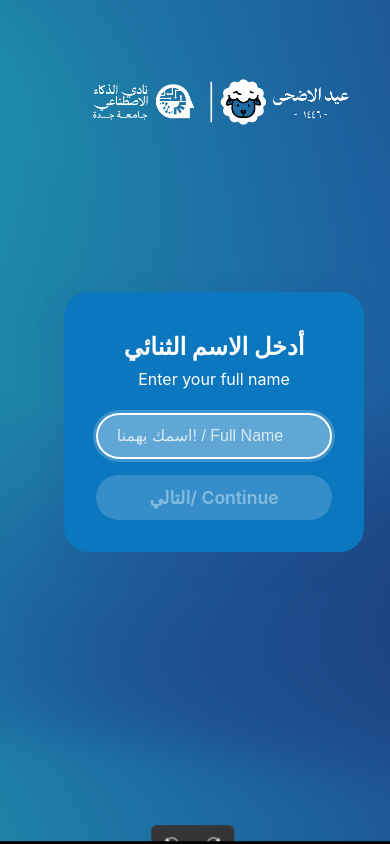
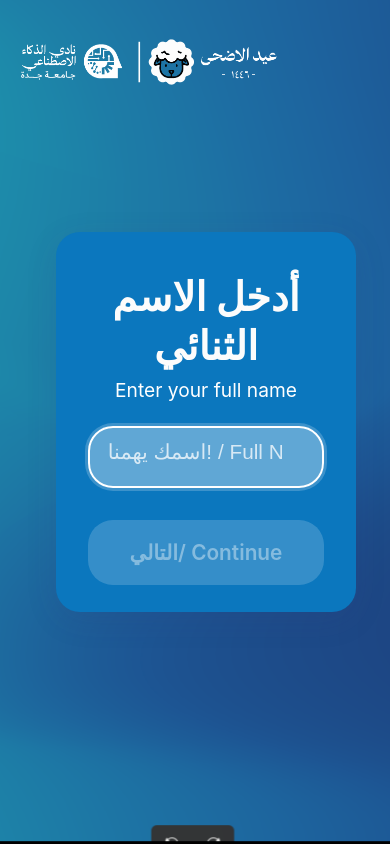
Before and after one commit to Aiwadod/Eid_Ai, a Next.js app: page / in a window 390 px wide. Built offline with nearby package versions, Linux system fonts and the light colour scheme.

Commit message:
new changes

```diff
--- a/src/components/HeaderLogo.module.css
+++ b/src/components/HeaderLogo.module.css
@@ -2,51 +2,60 @@
   width: 100%;
   display: flex;
   justify-content: center;
-  margin-top: -40rem;
-  margin-left: -40rem;
+  margin-top: -49rem;
+  margin-left: -30rem;
+  /* border: solid 1px #9b1919; */
 }
 
 .logo {
   width: 35rem;
   height: auto;
 }
-
 @media (max-width: 900px) {
     .headerLogo {
   width: 100%;
   display: flex;
   justify-content: center;
-    margin-top: -40rem;
+  margin-top: -52rem;
   margin-left: -20rem;
+  /* border: solid 1px #9b1919; */
 }
+
 .logo {
   width: 25rem;
   height: auto;
 }
+
 }
 @media (max-width: 600px) {
   .headerLogo {
   width: 100%;
   display: flex;
   justify-content: center;
-    margin-top: -40rem;
-    margin-left: -0rem;
+  margin-top: -45rem;
+  margin-left: -5rem;
+  /* border: solid 1px #9b1919; */
 }
+
 .logo {
   width: 20rem;
   height: auto;
 }
+
 }
 @media (max-width: 400px) {
         .headerLogo {
   width: 100%;
   display: flex;
   justify-content: center;
-    margin-top: -40rem;
-    margin-right: -0rem;
+  margin-top: -45rem;
+ margin-right: -5rem;
+  /* border: solid 1px #9b1919; */
 }
+
 .logo {
   width: 16rem;
   height: auto;
 }
+
 }
--- a/src/components/NameInput.module.css
+++ b/src/components/NameInput.module.css
@@ -5,15 +5,17 @@
   justify-content: center;
   background:url("../../public/bg/bg.png") no-repeat center center fixed;
   background-size: cover;
+
 }
 
 .card {
-  margin-left: -70rem;
+  margin-left: -80rem;
   background: #FFFFFF24;
+  height:40vh;
   border-radius: 24px;
   box-shadow: 0 8px 32px rgba(60, 60, 120, 0.12);
-  padding: 40px 32px 32px 32px;
-  max-width: 450px;
+  padding: 50px 32px 32px 32px;
+  max-width: 650px;
   width: 100%;
   text-align: center;
   /* border: solid 2px red; */
@@ -26,21 +28,21 @@
 }
 
 .title {
-  font-size: 1.5rem;
+  font-size: 2.5rem;
   font-weight: 700;
   margin-bottom: 8px;
   color: #fcfcfc;
 }
 
 .subtitle {
-  font-size: 1rem;
+  font-size: 1.2rem;
   color: #ffffff;
   margin-bottom: 24px;
 }
 
 .inputWrapper {
   position: relative;
-  margin-bottom: 16px;
+  margin-bottom: 2rem; /* Increase this value for more space */
 }
 .input::placeholder {
   text-align: center;
@@ -49,10 +51,10 @@
 }
 .input {
   width: 100%;
-  padding: 12px 40px 12px 12px;
+  padding: 12px 40px 22px 12px;
   border: 2px solid #FFFFFF59;
   border-radius: 25px;
-  font-size: 1rem;
+  font-size: 1.3rem;
   transition: border 0.2s;
   outline: none;
   background: #FFFFFF59;
@@ -83,13 +85,13 @@
 
 .button {
   width: 100%;
-  padding: 12px;
+  padding: 20px;
   background: #FFFFFF59;
 
   color: #fff;
   border: none;
   border-radius: 25px;
-  font-size: 1.1rem;
+  font-size: 1.3rem;
   font-weight: 600;
   cursor: pointer;
   transition: background 0.2s, opacity 0.2s;
@@ -113,6 +115,7 @@
   font-size: 1rem;
   margin: 8px 0 0 0;
   text-align: right;
+  margin-bottom: 1.5rem; /* Adjust as needed */
 }
 /* .extraLogoBg {
 
@@ -121,6 +124,7 @@
 } */
 @media (max-width: 900px) {
  .card {
+  height:45vh;
   margin-left: -30rem;
   background: #0b77be;
   border-radius: 24px;
@@ -133,7 +137,8 @@
 }
 @media (max-width: 600px) {
    .card {
-  margin-left: -17rem;
+  height:45vh;
+  margin-left: -22rem;
   background: #0b77be;
   border-radius: 24px;
   box-shadow: 0 8px 32px rgba(60, 60, 120, 0.12);
@@ -145,7 +150,7 @@
 }
 @media (max-width: 400px) {
    .card {
-  margin-left: -22rem;
+  margin-left: -13rem;
   background: #0b77be;
   border-radius: 24px;
   box-shadow: 0 8px 32px rgba(60, 60, 120, 0.12);
--- a/src/pages/api/generate-card.ts
+++ b/src/pages/api/generate-card.ts
@@ -92,8 +92,7 @@ export default async function handler(
       const compositeLayers = [
         {
           input: svgBuffer,
-          top: 0,
-          left: 0
+          gravity: 'northwest'
         }
       ];
 
@@ -117,7 +116,7 @@ export default async function handler(
           const logoY = 20;
 
           compositeLayers.push({
-            input: Buffer.from(await logo.toBuffer()),
+            input: await logo.toBuffer(),
             top: logoY,
             left: logoX
           });
--- a/src/styles/Home.module.css
+++ b/src/styles/Home.module.css
@@ -147,7 +147,7 @@
   font-size: 1.8rem;      /* Increase as needed */
   color: #ffffff;          /* Or any color you want */
    margin-top: -350px;
-  margin-left:-420px ;
+  margin-left:-400px ;
   font-weight: bold;
   text-align: center;
   font-style: italic;
@@ -191,7 +191,7 @@ height: auto;
   border-color: #0070f3;
 }
 
-.suggestionBox {
+/* .suggestionBox {
   position: absolute;
   top: 50%;
   left: 50%;
@@ -205,12 +205,31 @@ height: auto;
   margin: 40px auto;
   max-width: 600px;
   text-align: center;
+} */
+.suggestionBox {
+  width: 750px;      /* Increase as needed, or use % for responsiveness */
+  height: 430px;     /* Increase as needed, or use min-height for flexibility */
+  padding: 2rem;
+  background: rgba(255,255,255,0.08);
+  border-radius: 24px;
+  box-shadow: 0 4px 24px rgba(0,0,0,0.08);
+  display: flex;
+  flex-direction: column;
+  align-items: center;
+  justify-content: center;
+  position: absolute;
+  top: 50%;
+  left: 50%;
+  transform: translate(-50%, -50%);
+  margin-bottom: 120px;
+  padding: 32px 32px 32px 32px;
+  margin: 40px auto;
+  text-align: center;
 }
-
 .suggestionBox h2 {
   margin-bottom: 24px;
   color: #ffffff;
-  font-size: 1.5rem;
+  font-size: 2.5rem;
 
 }
 
@@ -242,9 +261,9 @@ height: auto;
 }
 
 .suggestionButtons button {
-  padding: 14px 0;      /* Equal vertical padding, adjust as needed */
-  width: 360px;         /* Equal width for both buttons */
-  font-size: 1.1rem;
+  padding: 20px 0;      /* Equal vertical padding, adjust as needed */
+  width: 400px;         /* Equal width for both buttons */
+  font-size: 1.3rem;
   border-radius: 25px;
   border: none;
   background: #FFFFFF59;
@@ -260,10 +279,10 @@ height: auto;
 }
 
 .downloadButton {
-  margin-top: 920px;
+  margin-top: 820px;
   /* margin-right: 70px; */
   padding: 10px 0px;
- margin-left: 8px;
+  margin-left: 8px;
   background: #FFFFFF59;
   color: #fff;
   border: none;
@@ -295,8 +314,8 @@ height: auto;
 /* Optional: Custom style for the buttons in this nav */
 .step2Nav .button {
   min-width: 150px;
-  font-size: 1.1rem;
-  padding: 12px 24px;
+  font-size: 1.3rem;
+  padding: 20px 24px;
   border-radius: 25px;
   border: none;
    background: #FFFFFF59;
@@ -305,8 +324,8 @@ height: auto;
 }
 .step2Nav .button:hover{
   min-width: 150px;
-  font-size: 1.1rem;
-  padding: 12px 24px;
+  font-size: 1.3rem;
+  padding: 20px 24px;
   border-radius: 25px;
   border: none;
  background: #0f2c4e;
@@ -362,8 +381,8 @@ height: auto;
 }
 .step2Nav .button {
   min-width: 150px;
-  font-size: 1.1rem;
-  padding: 12px 24px;
+  font-size: 1.3rem;
+  padding: 20px 24px;
   border-radius: 25px;
   border: none;
    background: #FFFFFF59;
@@ -372,8 +391,8 @@ height: auto;
 }
 .step2Nav .button:hover{
   min-width: 100px;
-  font-size: 1.1rem;
-  padding: 12px 14px;
+  font-size: 1.3rem;
+  padding: 20px 24px;
   border-radius: 25px;
   border: none;
  background: #0f2c4e;
@@ -536,8 +555,8 @@ height: auto;
 }
 .step2Nav .button {
   min-width: 100px;
-  font-size: 1.1rem;
-  padding: 12px 24px;
+  font-size: 1.3rem;
+  padding: 20px 24px;
   border-radius: 25px;
   border: none;
    background: #FFFFFF59;
@@ -546,8 +565,8 @@ height: auto;
 }
 .step2Nav .button:hover{
   min-width: 100px;
-  font-size: 1.1rem;
-  padding: 12px 24px;
+  font-size: 1.3rem;
+  padding: 20px 24px;
   border-radius: 25px;
   border: none;
  background: #0f2c4e;
@@ -634,14 +653,14 @@ height: auto;
   flex-direction: column;
   align-items: center;
   justify-content: center;
-  min-height: 40vh;
+  min-height: 48vh;
   text-align: center;
   background:#FFFFFF24;
   border-radius: 24px;
   box-shadow: 0 8px 32px rgba(60, 60, 120, 0.12);
   padding: 40px 32px 32px 32px;
   margin: 250px auto 0 auto;
-  max-width: 500px;
+  max-width: 650px;
 }
 
 .downloadComplete .logo {
@@ -651,12 +670,14 @@ height: auto;
 
 .downloadComplete h2 {
   color: #ffffff;
-  margin-bottom: 12px;
+  margin-bottom:42px;
+  font-size: 40px;
 }
 
 .downloadComplete p {
   color: #ffffff;
   margin-bottom: 24px;
+  font-size: 20px;
 }
 
 .downloadComplete .button {
@@ -664,9 +685,9 @@ height: auto;
   color: #fff;
   border: none;
   border-radius: 20px;
-  font-size: 1.1rem;
+  font-size: 1.5rem;
   font-weight: 600;
-  padding: 12px 34px;
+  padding: 22px 40px;
   cursor: pointer;
 }
 
@@ -707,7 +728,7 @@ height: auto;
   background:#FFFFFF59;
   color: #FFFFFFBF;
   border: 0.5px solid #FFFFFF59;
-  padding: 12px 40px;
+  padding: 22px 40px;
   border-radius: 25px;
   /* Add more custom styles */
 }
@@ -718,3 +739,12 @@ height: auto;
   gap: 20px; /* Adjust the gap as needed */
   margin-top: 32px;
 }
+
+.centerWrapper {
+  min-height: 100vh;
+  display: flex;
+  flex-direction: column;
+  justify-content: center; /* vertical center */
+  align-items: center;     /* horizontal center */
+  width: 100vw;
+}
```
Lines whose indentation alone changed are shown as unchanged.
